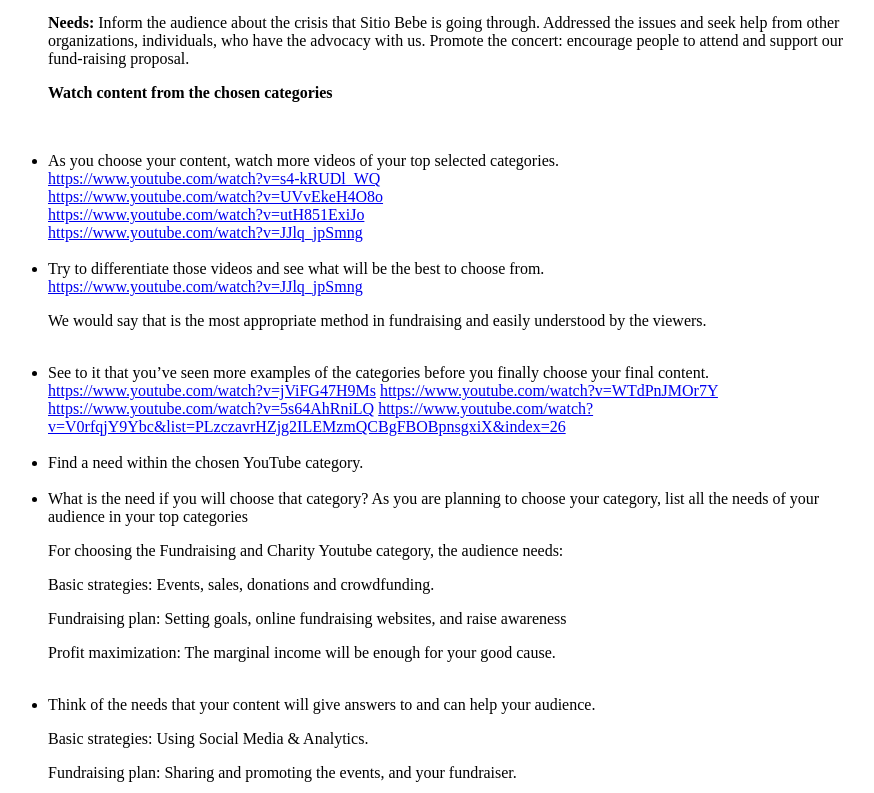
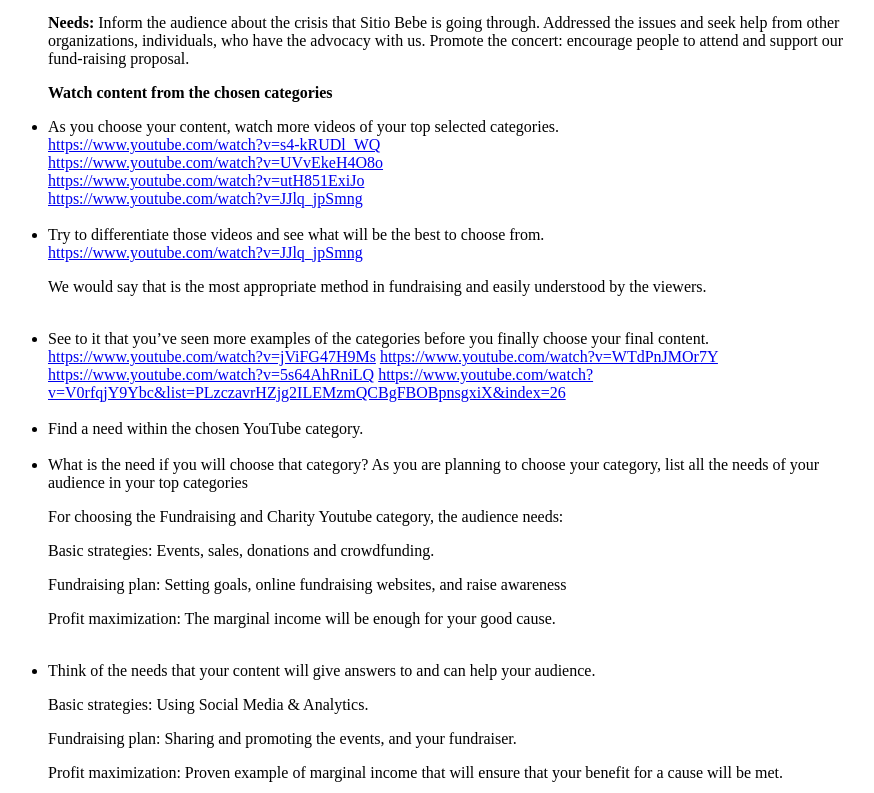
Before and after one commit to Necromanican/rendie, a plain HTML site: page group-3-oct-802924/index.html in a window 1280 px wide. Shown: the part 367-1160 px from the top of the page, without its empty margins (192-1066 px from the left). Drawn offline with Linux system fonts and the light colour scheme.

Commit message:
Add files via upload

```diff
--- a/group-3-oct-802924/index.html
+++ b/group-3-oct-802924/index.html
@@ -33,8 +33,8 @@
     <p class="line; &nbsp;" style="text-align: left;"><strong>Needs:</strong> Inform the audience about the crisis that Sitio Bebe is going through. Addressed the issues and seek help from other organizations, individuals, who have the advocacy with us. Promote the concert: encourage people to attend and support our fund-raising proposal.</p>
     <p class="line; &nbsp;" style="text-align: left;"></p>
 
-    <p class="line; &nbsp;" style="text-align: left;"><strong>Watch content from the chosen categories</strong> </p><br>
-    <ul style="padding-left: 0;">
+    <p class="line; &nbsp;" style="text-align: left;"><strong>Watch content from the chosen categories</strong> </p>
+    <ul style="padding-left: 0;padding-top: 0;">
         <li>As you choose your content, watch more videos of your top selected categories.</li>
         <a href="https://www.youtube.com/watch?v=s4-kRUDl_WQ">https://www.youtube.com/watch?v=s4-kRUDl_WQ</a><br>
 <a href="https://www.youtube.com/watch?v=UVvEkeH4O8o">https://www.youtube.com/watch?v=UVvEkeH4O8o</a><br>
```
